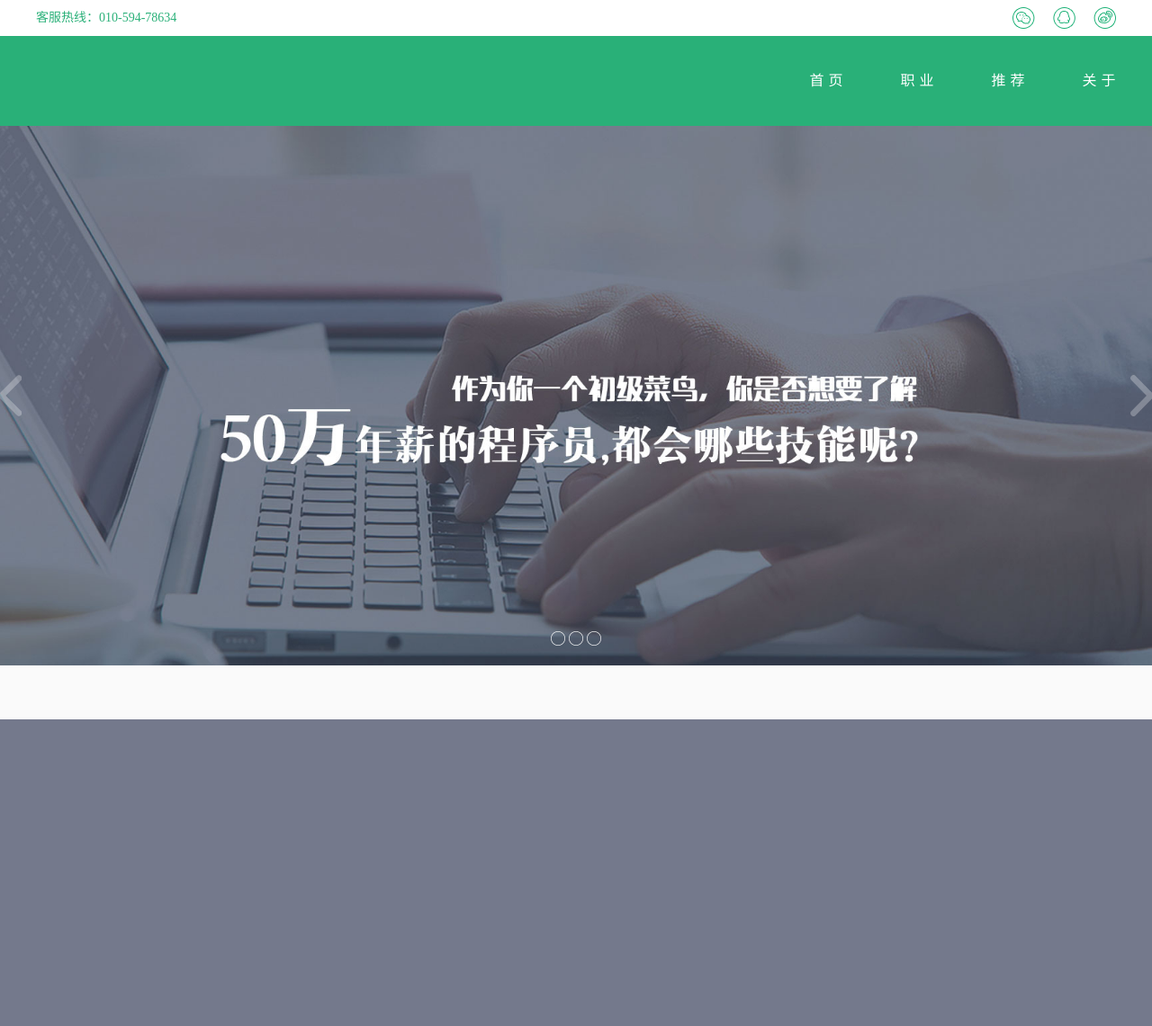
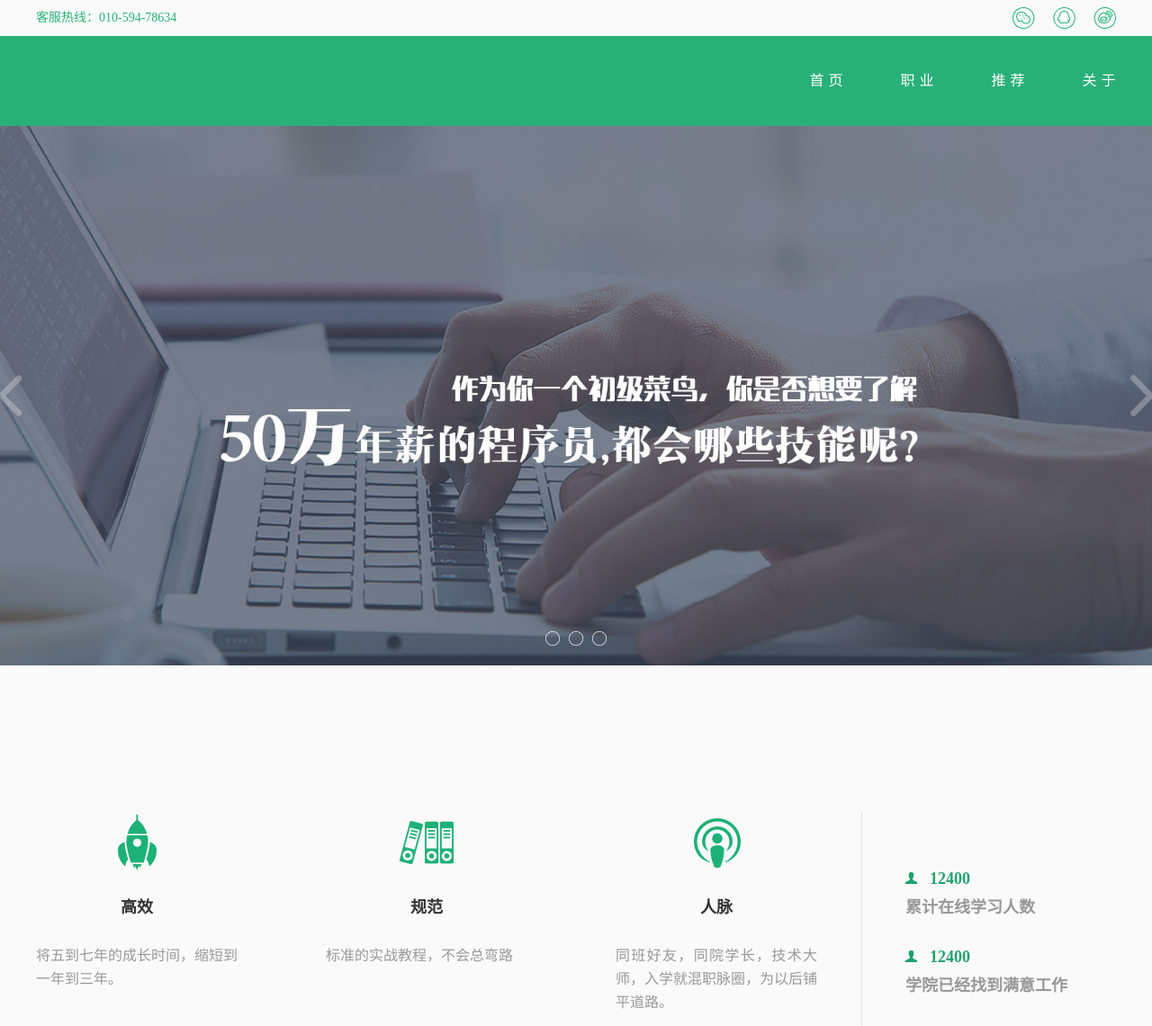
Before and after one commit to lcc19941214/CSS_Practice, a PHP site: page / in a window 1280 px wide. Shown: the whole page at 90% size. Before the commit the page ends 800 px from the top, so only its background shows below. Run offline with PHP 8.4, Linux system fonts and the light colour scheme.

Commit message:
update task7

```diff
--- a/task7/css/style.css
+++ b/task7/css/style.css
@@ -1,28 +1,6 @@
 /*
  * CSS Reset
  */
-html{font-size:20px}/*  初始化字体  */
-/*@media screen and (max-width: 640px) and (min-width: 540px){
-	html{
-		font-size: 18px;
-	}
-}
-@media screen and (max-width: 540px) and (min-width: 480px){
-	html{
-		font-size: 16px;
-	}
-}
-@media screen and (max-width: 480px) and (min-width: 375px){
-	html{
-		font-size: 14px;
-	}
-}
-@media screen and (max-width: 375px) and (min-width: 320px){
-	html{
-		font-size: 12px;
-	}
-}*/
-
 body,ul,ol,li,dl,dt,dd,p,h1,h2,h3,h4,h5,h6,form,fieldset,table,td,img,div{margin:0;padding:0;border:0;}
 body{background:#fafafa;color:#fff;font-family:"Microsoft Yahei","黑体",sans serif;}
 
@@ -41,6 +19,19 @@ a{
 /*
  * CSS style
  */
+.clearfix::after{/*  clear  */
+	content: ".";
+	display: block;
+	height: 0;
+	overflow: hidden;
+	visibility: hidden;
+	clear: both;
+}
+.box-wrap{/*  统一宽度1200px */
+	max-width: 1200px;
+	padding: 0 20px;
+	margin: 0 auto;
+}
 .g-header{
 	width: 100%;
 }
@@ -48,10 +39,7 @@ a{
 	background-color: #fff;
 }
 .g-header .contact{
-	max-width: 1200px;
 	height: 40px;
-	padding: 0 20px;
-	margin: 0 auto;
 }
 .g-header .contact span{/*  contact phone number  */
 	font-size: 14px;
@@ -79,14 +67,11 @@ a{
 .g-header .contact .icon-contact .icon-weibo{
 	background-position: -75px 0 ;
 }
-.g-header .m-topnav-wrap{
+.g-header .m-topnav-outter{
 	background-color: #29b078;
 }
 .g-header .m-topnav{
-	max-width: 1200px;
-	padding: 0 20px;
 	height: 100px;
-	margin: 0 auto;
 	overflow: hidden;
 }
 .g-header .m-topnav .nav{
@@ -106,6 +91,16 @@ a{
 }
 .g-header .m-topnav a:hover{
 	border-bottom: 4px solid #fff;
+}
+/*  nav response setting  */
+@media screen and (max-width: 768px) {
+	.g-header .m-topnav{
+		height: 40px;
+		overflow: hidden;
+	}
+	.g-header .m-topnav .nav{
+		display: none;
+	}
 }
 .g-header .m-slide{
 	position: relative;
@@ -132,7 +127,7 @@ a{
 .g-header .m-slide .slide-state{
 	position: absolute;
 	left: 50%;
-	margin-left: -30px;
+	margin-left: -39px;
 	bottom: 22px;
 	font-size: 0;
 }
@@ -140,7 +135,7 @@ a{
 	display: inline-block;
 	width: 16px;
 	height: 16px;
-	margin: 0 2px;
+	margin: 0 5px;
 	background: url("../images/sprite.png") -121px -130px no-repeat;
 }
 .g-header .m-slide .slide-shift{
@@ -173,3 +168,78 @@ a{
 	margin-right: -42px;
 	background-position: -50px -169px;
 }
+
+.g-main-outter{/*  main content  */
+	margin: 0 auto;
+}
+.g-main{
+
+}
+.intro-row-1 {
+	padding-top: 162px;
+	overflow: hidden;
+}
+.intro-row-1 .item-outter{
+	/*width: 1288px;*/
+	width: 1296px;
+	margin-left: -49px;
+}
+.intro-row-1 .item{
+	float: left;
+	width: 224px;
+	height:239px;
+	padding: 0 49px;
+}
+.intro-row-1 .item .icon{
+	margin: auto;
+	width: 60px;
+	height: 66px;
+	background: transparent url("../images/sprite.png") 0 0 no-repeat;
+}
+.intro-row-1 .item:nth-child(1) .icon{/*  高效  */
+	background-position: 9px -36px;
+}
+.intro-row-1 .item:nth-child(2) .icon{/*  规范  */
+	background-position: -64px -36px;
+}
+.intro-row-1 .item:nth-child(3) .icon{/*  人脉  */
+	background-position: -143px -36px;
+}
+.intro-row-1 .item h3 {
+	font-size: 18px;
+	line-height: 82px;
+	color: #333;
+	text-align: center;
+}
+.intro-row-1 .item p {
+	font-size: 16px;
+	line-height: 26px;
+	color: #999;
+	text-align: justify;
+}
+.intro-row-1 .item.right{
+	background: url("../images/line_content_bg_left.png") 0 0 repeat-y;
+}
+.intro-row-1 .item.right div:first-child{
+	margin-top: 66px;
+}
+.intro-row-1 .item.right div{
+	margin-bottom: 33px;
+}
+.intro-row-1 .item.right h3{
+	line-height: 1em;
+	margin-bottom: 10px;
+	color: #26a26f;
+	text-align: left;
+}
+.intro-row-1 .item.right h3 i{
+	display: inline-block;
+	width: 13px;
+	height: 13px;
+	margin-right:  14px;
+	background: url("../images/sprite.png") 0 -132px no-repeat;
+}
+.intro-row-1 .item.right p{
+	font-weight: bold;
+	font-size: 18px;
+}
--- a/task7/index.html
+++ b/task7/index.html
@@ -9,8 +9,8 @@
 </head>
 <body>
 	<div class="g-header">
-		<div class="contact-wrap">
-			<div class="contact">
+		<div class="contact-outter">
+			<div class="contact box-wrap">
 				<span class="number">客服热线：010-594-78634</span>
 				<div class="icon-contact">
 					<a href="#" class="icon-wechat"></a>
@@ -19,8 +19,8 @@
 				</div>
 			</div>
 		</div>
-		<div class="m-topnav-wrap">
-			<div class="m-topnav">
+		<div class="m-topnav-outter">
+			<div class="m-topnav box-wrap">
 				<div class="nav">
 					<a href="#">首页</a>
 					<a href="#">职业</a>
@@ -41,44 +41,49 @@
 			</div>
 		</div>
 	</div>
-	<div class="g-main-wrap">
-		<div class="g-main">
-			<div class="intro-1">
-				<ul>
-					<li class="item item-1">
-						<dl>
-							<div></div>
-							<dt></dt>
-							<dd></dd>
-						</dl>
-					</li>
-					<li class="item item-2">
-						<dl>
-							<div></div>
-							<dt></dt>
-							<dd></dd>
-						</dl>
-					</li>
-					<li class="item item-3">
-						<dl>
-							<div></div>
-							<dt></dt>
-							<dd></dd>
-						</dl>
-					</li>
-					<li class="item right">
-						<dl>
-							<dt></dt>
-							<dd></dd>
-						</dl>
-						<dl>
-							<dt></dt>
-							<dd></dd>
-						</dl>
-					</li>
-				</ul>
+	<!-- begin intro-row-1 -->
+	<div class="g-main-outter">
+		<div class="g-main box-wrap">
+			<div class="intro-row-1">
+				<div class="item-outter clearfix">
+					<div class="item">
+						<div class="icon"></div>
+						<h3>高效</h3>
+						<p>将五到七年的成长时间，缩短到一年到三年。</p>
+					</div>
+					<div class="item">
+						<div class="icon"></div>
+						<h3>规范</h3>
+						<p>标准的实战教程，不会总弯路</p>
+					</div>
+					<div class="item">
+						<div class="icon"></div>
+						<h3>人脉</h3>
+						<p>同班好友，同院学长，技术大师，入学就混职脉圈，为以后铺平道路。</p>
+					</div>
+					<div class="item right">
+						<div>
+							<h3> <i></i>12400</h3>
+							<p>累计在线学习人数</p>
+						</div>
+						<div>
+							<h3> <i></i>12400</h3>
+							<p>学院已经找到满意工作</p>
+						</div>
+					</div>
+				</div>
+			</div>
+			<div class="intro-row-2">
+				<div class="item-outter clearfix">
+					<h2>
+						<div class="item"></div>
+						<div class="item"></div>
+						<div class="item"></div>
+					</h2>
+				</div>
 			</div>
 		</div>
 	</div>
+	<!-- end intro-row-1 -->
 </body>
 </html>
```
